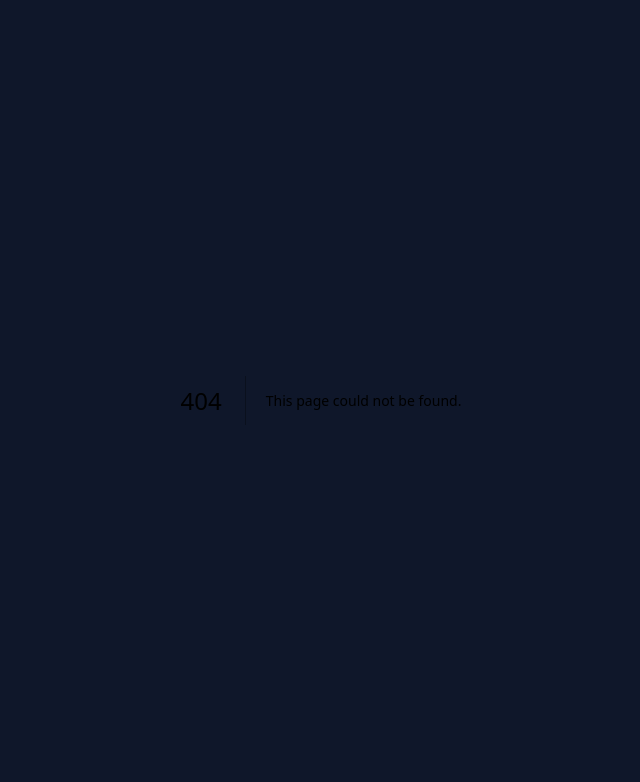
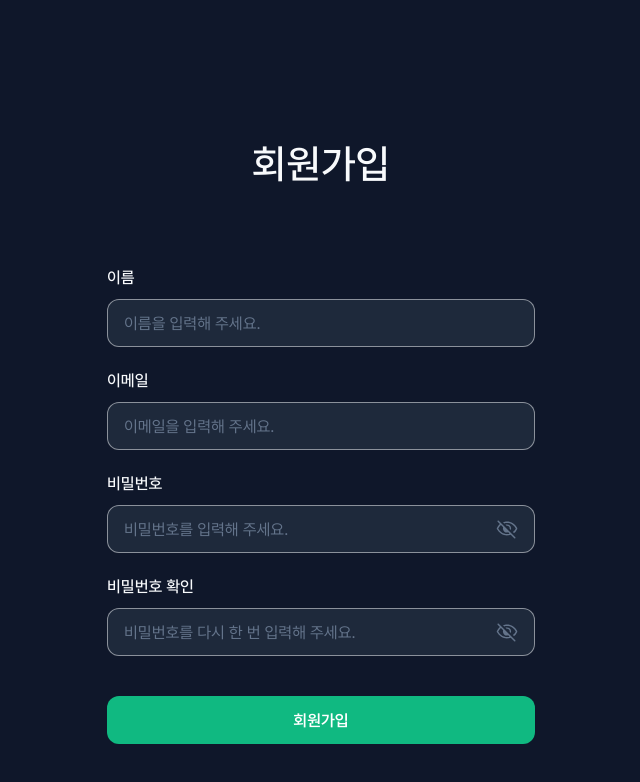
Before and after one commit to Team-HoiVin/Toit, a Next.js app: page /signup in a window 1280 px wide. Before the commit this address had no page. Shown: the top 782 px of the page, without its empty margins (319-959 px from the left). Built offline with nearby package versions, Linux system fonts and the light colour scheme.

Commit message:
feat: 회원가입 form 퍼블리싱 작업

```diff
--- a/package.json
+++ b/package.json
@@ -29,6 +29,7 @@
     "next": "14.2.7",
     "react": "^18",
     "react-dom": "^18",
+    "react-hook-form": "^7.54.0",
     "tailwind-merge": "^2.5.3",
     "zustand": "^4.5.5"
   },
--- /dev/null
+++ b/src/app/(auth)/signup/_components/SignupForm.tsx
@@ -0,0 +1,127 @@
+'use client';
+
+import { useId } from 'react';
+import type { SubmitHandler } from 'react-hook-form';
+import { useForm } from 'react-hook-form';
+
+import Button from '@/components/button/Button';
+import FormControl from '@/components/form/FormControl';
+import FormLabel from '@/components/form/FormLabel';
+import Input from '@/components/input/Input';
+
+import type { ISignup } from '../_types/signup.interface';
+
+const SignupForm = () => {
+  const {
+    register,
+    handleSubmit,
+    watch,
+    trigger,
+    formState: { errors },
+  } = useForm<ISignup>({ mode: 'onChange' });
+
+  const nicknameId = useId();
+  const emailId = useId();
+  const passwordId = useId();
+  const passwordConfirmId = useId();
+
+  const passwordValue = watch('password');
+  const passwordConfirmValue = watch('passwordConfirmation');
+
+  const validateMatchingPasswords = () => {
+    if (passwordConfirmValue) {
+      trigger(['password', 'passwordConfirmation']);
+    }
+  };
+
+  const onSubmit: SubmitHandler<ISignup> = () => {
+    /**
+     * @TODO 회원가입 로직 작성
+     */
+  };
+
+  return (
+    <form onSubmit={handleSubmit(onSubmit)} className='grid gap-16'>
+      <div className='grid gap-[2.4rem]'>
+        {/* Nickname Field */}
+        <FormControl>
+          <FormLabel htmlFor={nicknameId}>이름</FormLabel>
+          <Input
+            placeholder='이름을 입력해 주세요.'
+            id={nicknameId}
+            error={Boolean(errors.nickname)}
+            helperText={errors.nickname?.message}
+            {...register('nickname', {
+              required: '닉네임은 필수 입력입니다.',
+              maxLength: {
+                value: 20,
+                message: '닉네임은 최대 20자까지 가능합니다.',
+              },
+            })}
+          />
+        </FormControl>
+        {/* Email Field */}
+        <FormControl>
+          <FormLabel htmlFor={emailId}>이메일</FormLabel>
+          <Input
+            id={emailId}
+            placeholder='이메일을 입력해 주세요.'
+            error={Boolean(errors.email)}
+            helperText={errors.email?.message}
+            {...register('email', {
+              required: '이메일은 필수 입력입니다.',
+              pattern: {
+                value: /\S+@\S+\.\S+/,
+                message: '이메일 형식으로 작성해 주세요.',
+              },
+            })}
+          />
+        </FormControl>
+        {/* Password Field */}
+        <FormControl>
+          <FormLabel htmlFor={passwordId}>비밀번호</FormLabel>
+          <Input
+            password
+            id={passwordId}
+            placeholder='비밀번호를 입력해 주세요.'
+            error={Boolean(errors.password)}
+            helperText={errors.password?.message}
+            {...register('password', {
+              required: '비밀번호는 필수 입력입니다.',
+              minLength: {
+                value: 8,
+                message: '비밀번호는 최소 8자 이상입니다.',
+              },
+              pattern: {
+                value: /^[a-zA-Z0-9!@#$%^&*]+$/,
+                message:
+                  '비밀번호는 숫자, 영문, 특수문자(!@#$%^&*)로만 가능합니다.',
+              },
+              onChange: validateMatchingPasswords,
+            })}
+          />
+        </FormControl>
+        {/* Password Confirmation Field */}
+        <FormControl>
+          <FormLabel htmlFor={passwordConfirmId}>비밀번호 확인</FormLabel>
+          <Input
+            password
+            id={passwordConfirmId}
+            placeholder='비밀번호를 다시 한 번 입력해 주세요.'
+            error={Boolean(errors.passwordConfirmation)}
+            helperText={errors.passwordConfirmation?.message}
+            {...register('passwordConfirmation', {
+              required: '비밀번호 확인을 입력해주세요.',
+              validate: (value) =>
+                value === passwordValue || '비밀번호가 일치하지 않습니다.',
+              onChange: validateMatchingPasswords,
+            })}
+          />
+        </FormControl>
+      </div>
+      <Button type='submit'>회원가입</Button>
+    </form>
+  );
+};
+
+export default SignupForm;
--- /dev/null
+++ b/src/app/(auth)/signup/_types/signup.interface.ts
@@ -0,0 +1,6 @@
+export interface ISignup {
+  email: string;
+  nickname: string;
+  password: string;
+  passwordConfirmation: string;
+}
--- /dev/null
+++ b/src/app/(auth)/signup/page.tsx
@@ -0,0 +1,13 @@
+import TitleContentLayout from '@/components/common/TitleContentLayout';
+
+import SignupForm from './_components/SignupForm';
+
+const page = () => {
+  return (
+    <TitleContentLayout title='회원가입'>
+      <SignupForm />
+    </TitleContentLayout>
+  );
+};
+
+export default page;
--- a/src/components/button/PasswordButton.tsx
+++ b/src/components/button/PasswordButton.tsx
@@ -54,6 +54,7 @@ const PasswordButton = ({
           <Image
             src={PASSWORD_ICON[String(passwordState)].src}
             alt={PASSWORD_ICON[String(passwordState)].alt}
+            priority
             fill
             sizes='maxWidth:100%'
           />
--- /dev/null
+++ b/src/components/form/FormControl.tsx
@@ -0,0 +1,9 @@
+import type { PropsWithChildren } from 'react';
+
+interface IFormControl extends PropsWithChildren {}
+
+const FormControl = ({ children }: IFormControl) => {
+  return <div className='grid gap-[1.2rem]'>{children}</div>;
+};
+
+export default FormControl;
--- /dev/null
+++ b/src/components/form/FormLabel.tsx
@@ -0,0 +1,15 @@
+import type { PropsWithChildren } from 'react';
+
+interface IFormLabel
+  extends PropsWithChildren,
+    React.LabelHTMLAttributes<HTMLLabelElement> {}
+
+const FormLabel = ({ children, ...rest }: IFormLabel) => {
+  return (
+    <label className='font-medium text-text-primary' {...rest}>
+      {children}
+    </label>
+  );
+};
+
+export default FormLabel;
--- a/src/components/input/Input.tsx
+++ b/src/components/input/Input.tsx
@@ -1,6 +1,6 @@
 'use client';
 
-import { useState } from 'react';
+import { forwardRef, useState } from 'react';
 
 import { cn } from '@/lib/cssMerge';
 
@@ -8,7 +8,7 @@ import PasswordButton from '../button/PasswordButton';
 
 interface InputProps
   extends Omit<React.InputHTMLAttributes<HTMLInputElement>, 'size'> {
-  size: 'large' | 'small';
+  size?: 'large' | 'small';
   error?: boolean;
   helperText?: string;
   password?: boolean;
@@ -25,15 +25,18 @@ interface InputProps
  * @param {boolean} [props.password] - 비밀번호 입력 필드로 설정합니다. `true`일 경우 비밀번호 숨기기/보기 토글 버튼이 활성화됩니다.
  */
 
-const Input = ({
+const Input = (
+  {
     type,
-  size,
+    size = 'large',
     error,
     helperText,
     disabled,
     password,
     ...rest
-}: InputProps) => {
+  }: InputProps,
+  ref: React.LegacyRef<HTMLInputElement>,
+) => {
   const [passwordOff, setPasswordOff] = useState(true);
 
   const handlePasswordState = () => {
@@ -41,7 +44,7 @@ const Input = ({
   };
 
   return (
-    <>
+    <div>
       <div
         className={cn(
           'relative',
@@ -49,6 +52,7 @@ const Input = ({
         )}
       >
         <input
+          ref={ref}
           type={password ? (passwordOff ? 'password' : 'text') : type}
           disabled={disabled}
           className={cn(
@@ -76,8 +80,8 @@ const Input = ({
           {helperText}
         </div>
       )}
-    </>
+    </div>
   );
 };
 
-export default Input;
+export default forwardRef(Input);
```
Also changed, not shown: 1 other file (tests, documents, lock files or other folders). Lines whose indentation alone changed are shown as unchanged.
